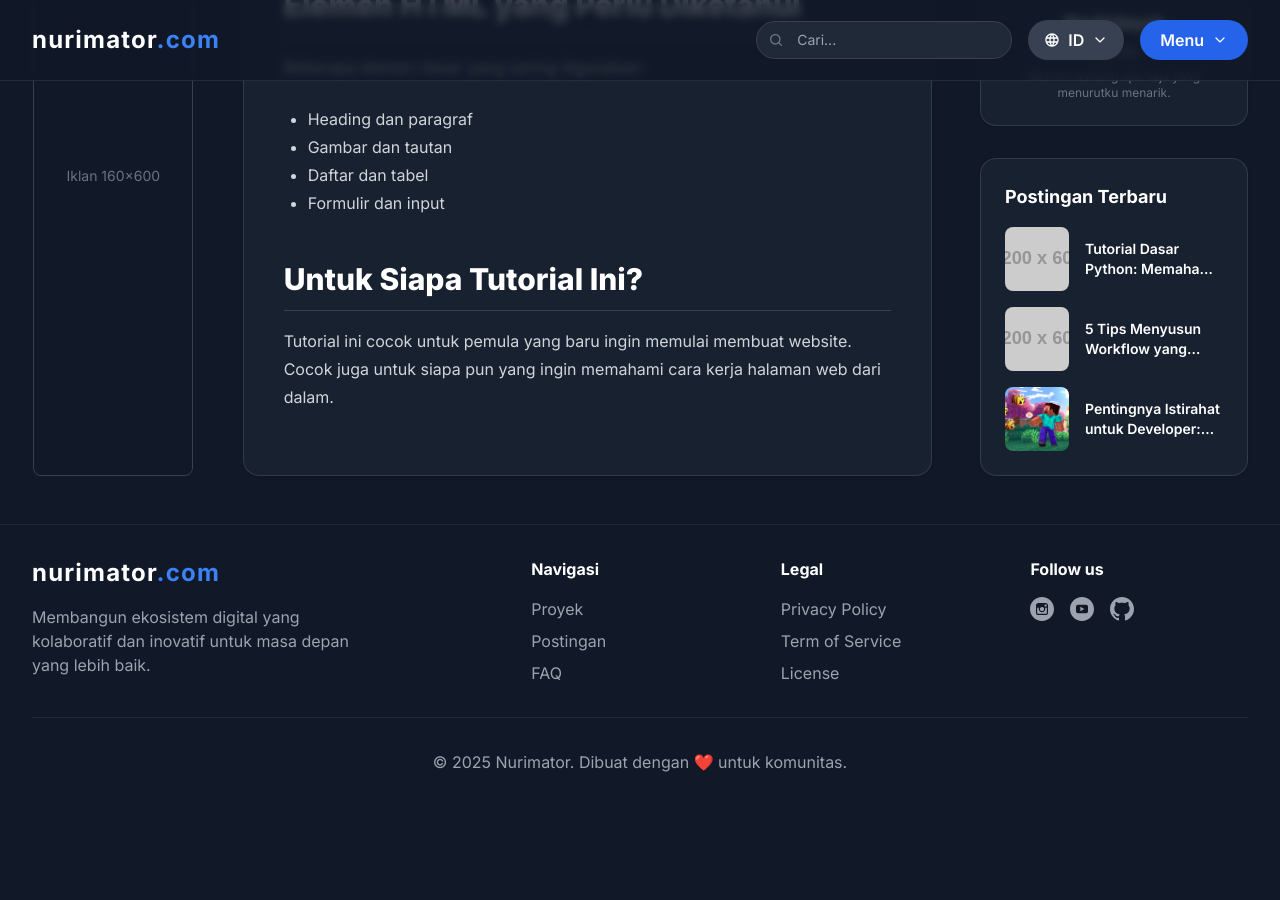
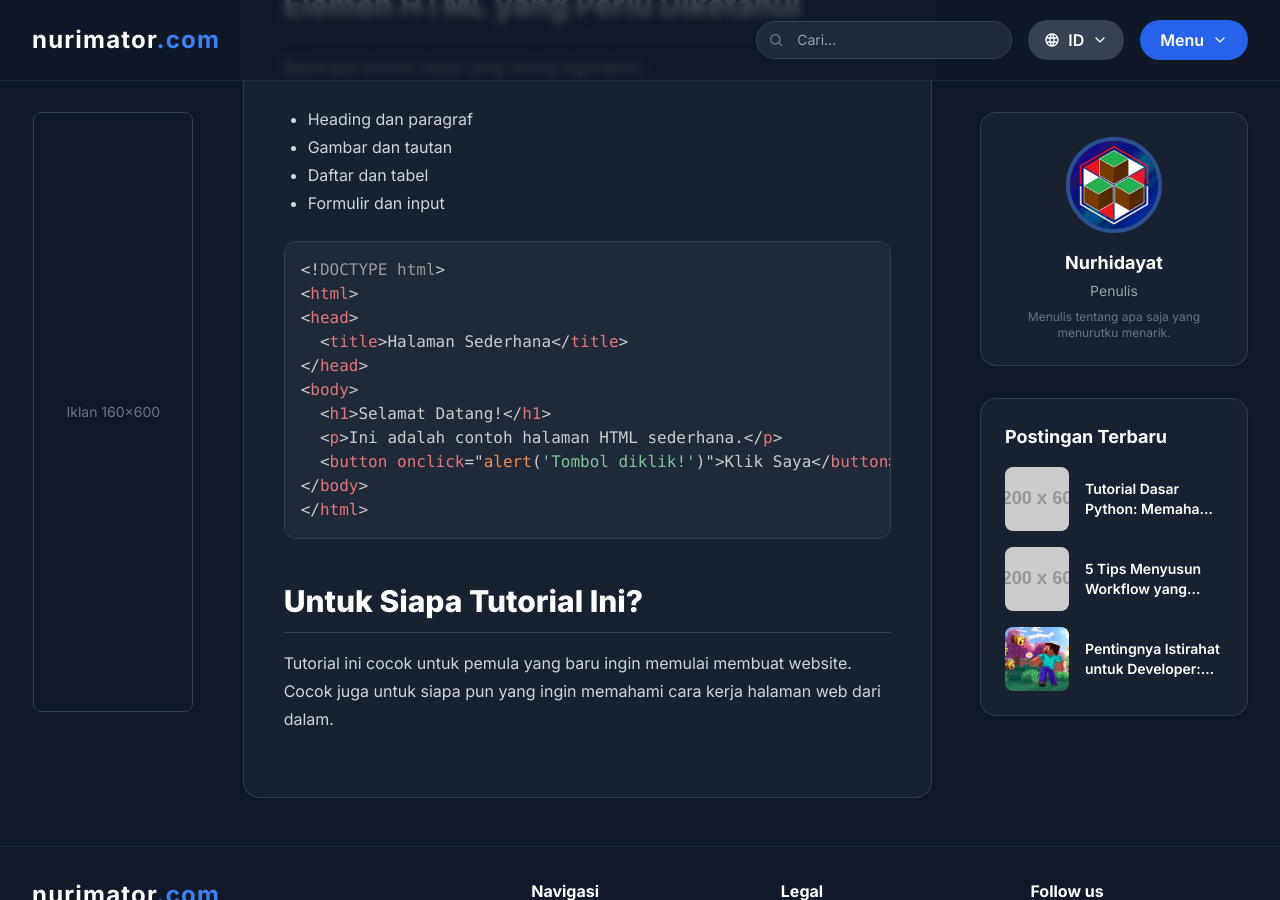
Before and after one commit to nurimator/n.dayverse.id, a Jekyll site: the page built from _posts_id/2025-06-29-tutorial-html-dasar.md, in a window 1280 px wide and 900 px high, scrolled down 1290 px. Built offline with Jekyll 4.4.1, drawn with Linux system fonts in a browser that asks for light colours; nearby versions of some CDN libraries; before the commit the page ends 2096 px from its top, so only the background shows below that.

Commit message:
nambahin kode untuk preview prism

````diff
--- a/_posts_id/2025-06-29-tutorial-html-dasar.md
+++ b/_posts_id/2025-06-29-tutorial-html-dasar.md
@@ -30,6 +30,20 @@ Beberapa elemen dasar yang sering digunakan:
 - Daftar dan tabel
 - Formulir dan input
 
+```html
+<!DOCTYPE html>
+<html>
+<head>
+  <title>Halaman Sederhana</title>
+</head>
+<body>
+  <h1>Selamat Datang!</h1>
+  <p>Ini adalah contoh halaman HTML sederhana.</p>
+  <button onclick="alert('Tombol diklik!')">Klik Saya</button>
+</body>
+</html>
+```
+
 ## Untuk Siapa Tutorial Ini?
 
 Tutorial ini cocok untuk pemula yang baru ingin memulai membuat website. Cocok juga untuk siapa pun yang ingin memahami cara kerja halaman web dari dalam.
````
Also changed, not shown: _posts_id/2025-06-28-tutorial-python-dasar.md (+14 -0 lines).
